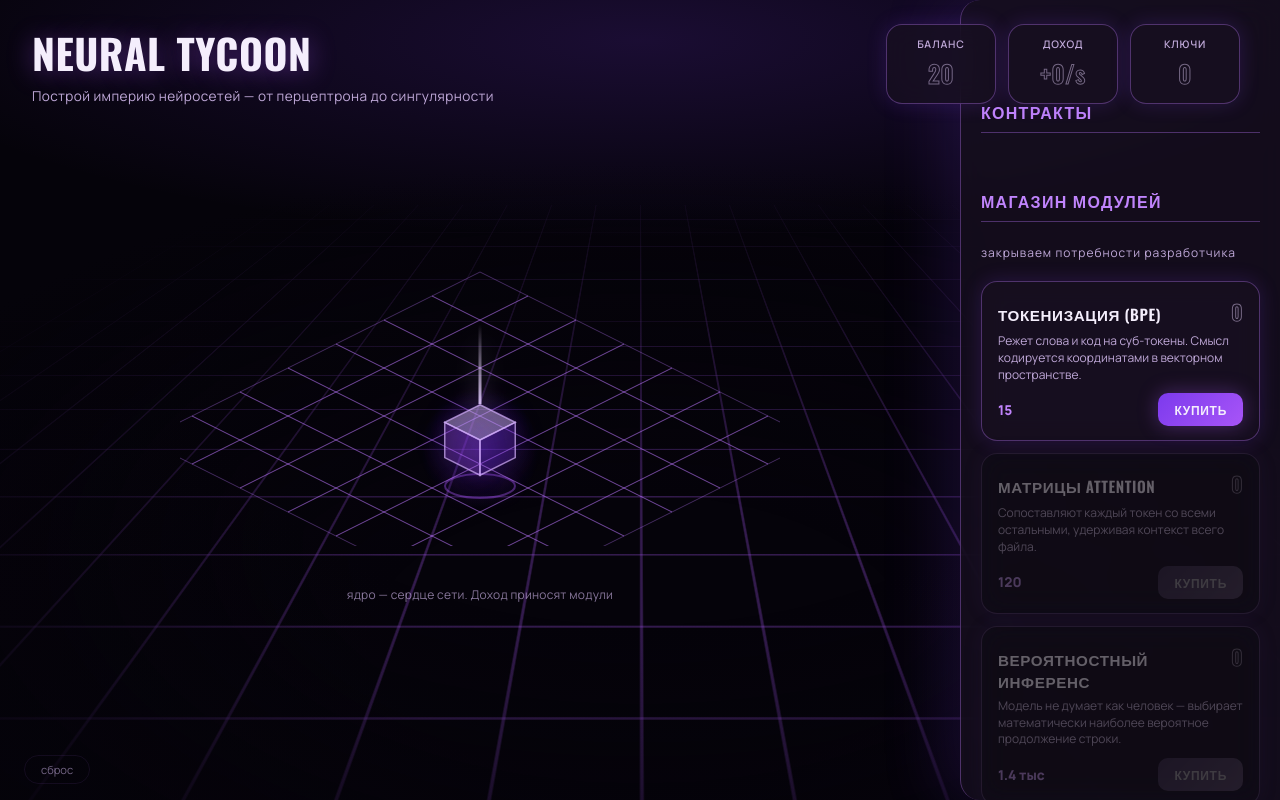
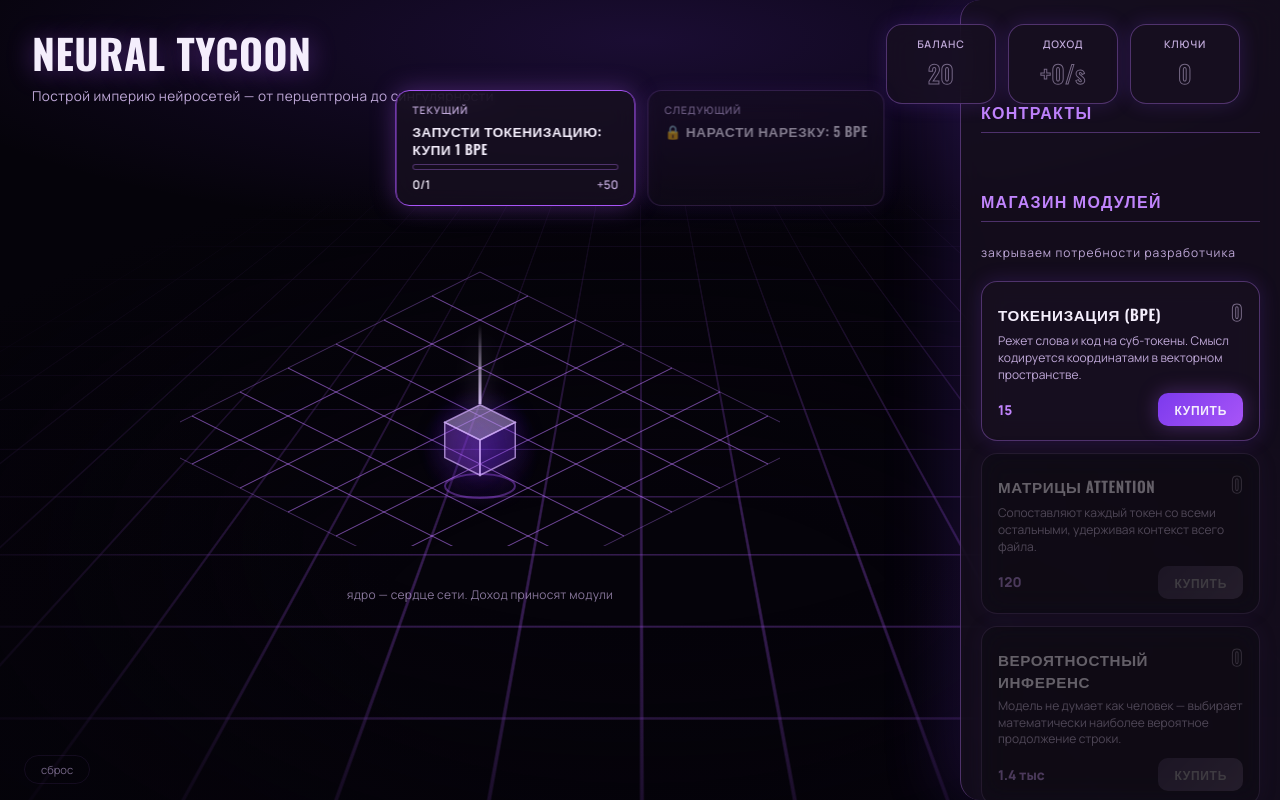
Before and after one commit to a80479314-a11y/neural-tycoon, a React (Vite) app: page / in a window 1280 px wide. Built offline with nearby package versions, Linux system fonts and the light colour scheme.

Commit message:
task snapshot 0fa098a5-579b-41c2-925a-dd2e67981e99

```diff
--- a/config.js
+++ b/config.js
@@ -29,5 +29,15 @@ export const CONFIG = {
     {id:'m_gpu',  for:'gpu',  name:'Диспетчер инференса',    cost:90000},
     {id:'m_inf',  for:'inf',  name:'Оператор Astra',         cost:1200000},
     {id:'m_ver',  for:'ver',  name:'Verifier: авто-аудит',   cost:5000000}
+  ],
+  quests: [
+    {id:'q1', text:'Запусти токенизацию: купи 1 BPE',        goal:{type:'own', id:'bpe', n:1},       reward:50},
+    {id:'q2', text:'Нарасти нарезку: 5 BPE',                  goal:{type:'own', id:'bpe', n:5},       reward:200},
+    {id:'q3', text:'Контекст важен: 1 Матрица Attention',     goal:{type:'own', id:'attn', n:1},      reward:400},
+    {id:'q4', text:'Первый контракт: выполни любой',          goal:{type:'contracts', n:1},           reward:1000},
+    {id:'q5', text:'Автоматизация: найми Архитектора BPE',    goal:{type:'hire', id:'m_bpe', n:1},    reward:2500},
+    {id:'q6', text:'Масштаб: 5 Матриц Attention',             goal:{type:'own', id:'attn', n:5},      reward:5000},
+    {id:'q7', text:'Переживи серый шлюз: купи Model Verifier',goal:{type:'own', id:'ver', n:1},       reward:50000},
+    {id:'q8', text:'Путь к сингулярности: lifetime 1 млн',    goal:{type:'lifetime', n:1000000},      reward:250000}
   ]
 };
--- a/game.js
+++ b/game.js
@@ -11,8 +11,11 @@ const state = {
   contractOffer: null, // {target, reward, acceptUntil}
   contractActive: null, // {target, reward, progress, endsAt}
   lastOfferTime: 0,
+  contractsDone: 0,
   // Менеджеры
-  managers: {}
+  managers: {},
+  // Квесты
+  questIndex: 0
 };
 
 // Инициализация owned и purchased
@@ -262,6 +265,8 @@ setInterval(() => {
   updateContractOffer();
   updateContractActive();
   tryOfferContract();
+  completeQuest();
+  renderQuests();
 }, 100);
 
 // Тик менеджеров (5s)
@@ -371,6 +376,7 @@ function updateContractActive() {
   // Проверяем успех
   if (contract.progress >= contract.target) {
     state.money += contract.reward;
+    state.contractsDone++;
     showToast(`Контракт выполнен: +${formatNumber(contract.reward)}`, 'success');
     state.contractActive = null;
     const contractsEl = document.getElementById('contracts');
@@ -931,12 +937,107 @@ window.addEventListener('resize', () => {
   initCanvas();
 });
 
+// ========== Квесты ==========
+function getQuestProgress(quest) {
+  const goal = quest.goal;
+
+  switch (goal.type) {
+    case 'own':
+      return Math.min(state.owned[goal.id] || 0, goal.n);
+    case 'hire':
+      return state.managers[goal.id] ? 1 : 0;
+    case 'contracts':
+      return Math.min(state.contractsDone, goal.n);
+    case 'lifetime':
+      return Math.min(Math.floor(state.lifetime), goal.n);
+    default:
+      return 0;
+  }
+}
+
+function isQuestComplete(quest) {
+  return getQuestProgress(quest) >= quest.goal.n;
+}
+
+function completeQuest() {
+  if (state.questIndex >= CONFIG.quests.length) return;
+
+  const quest = CONFIG.quests[state.questIndex];
+  if (!isQuestComplete(quest)) return;
+
+  state.money += quest.reward;
+  showToast(`Квест выполнен: +${formatNumber(quest.reward)}`, 'success');
+  state.questIndex++;
+  renderQuests();
+}
+
+function renderQuests() {
+  const questsEl = document.getElementById('quests');
+  if (!questsEl) return;
+
+  questsEl.innerHTML = '';
+
+  // Все квесты пройдены
+  if (state.questIndex >= CONFIG.quests.length) {
+    const slot = document.createElement('div');
+    slot.className = 'quest-slot quest-slot--complete';
+    slot.innerHTML = '<div class="quest-slot__text">ВСЕ КВЕСТЫ ПРОЙДЕНЫ</div>';
+    questsEl.appendChild(slot);
+    return;
+  }
+
+  // Предыдущий квест (если есть)
+  if (state.questIndex > 0) {
+    const prevQuest = CONFIG.quests[state.questIndex - 1];
+    const slot = document.createElement('div');
+    slot.className = 'quest-slot quest-slot--done';
+    slot.innerHTML = `
+      <div class="quest-slot__label">Предыдущий</div>
+      <div class="quest-slot__text">ВЫПОЛНЕНО</div>
+    `;
+    questsEl.appendChild(slot);
+  }
+
+  // Текущий квест
+  const currentQuest = CONFIG.quests[state.questIndex];
+  const progress = getQuestProgress(currentQuest);
+  const progressPct = (progress / currentQuest.goal.n) * 100;
+
+  const currentSlot = document.createElement('div');
+  currentSlot.className = 'quest-slot quest-slot--current';
+  currentSlot.innerHTML = `
+    <div class="quest-slot__label">Текущий</div>
+    <div class="quest-slot__text">${currentQuest.text}</div>
+    <div class="quest-slot__progress-bar">
+      <div class="quest-slot__progress-fill" style="width:${progressPct}%"></div>
+    </div>
+    <div class="quest-slot__stats">
+      <span>${progress}/${currentQuest.goal.n}</span>
+      <span class="quest-slot__reward">+${formatNumber(currentQuest.reward)}</span>
+    </div>
+  `;
+  questsEl.appendChild(currentSlot);
+
+  // Следующий квест (если есть)
+  if (state.questIndex < CONFIG.quests.length - 1) {
+    const nextQuest = CONFIG.quests[state.questIndex + 1];
+    const slot = document.createElement('div');
+    slot.className = 'quest-slot quest-slot--next';
+    slot.innerHTML = `
+      <div class="quest-slot__label">Следующий</div>
+      <div class="quest-slot__text">🔒 ${nextQuest.text}</div>
+    `;
+    questsEl.appendChild(slot);
+  }
+}
+
 // Инициализация
 initCanvas();
 animate();
 renderShop();
 renderUpgrades();
 renderManagers();
+renderQuests();
 
 // ========== Система событий ==========
 let toastTimeout = null;
--- a/index.html
+++ b/index.html
@@ -30,6 +30,9 @@
       <h1 class="header__title">Neural Tycoon</h1>
       <p class="header__subtitle">Построй империю нейросетей — от перцептрона до сингулярности</p>
     </header>
+
+    <!-- Quests Bar -->
+    <div class="quests-bar" id="quests"></div>
 
     <!-- HUD Chips -->
     <div class="hud">
--- a/styles.css
+++ b/styles.css
@@ -200,6 +200,112 @@ body {
   letter-spacing: 0.02em;
   text-align: center;
   opacity: 0.7;
+}
+
+/* ---------- Quests Bar ---------- */
+.quests-bar {
+  position: fixed;
+  top: 90px;
+  left: 50%;
+  transform: translateX(-50%);
+  z-index: 15;
+  display: flex;
+  gap: 12px;
+  max-width: 800px;
+}
+
+.quest-slot {
+  background: var(--glass-bg);
+  border: 1px solid var(--line);
+  border-radius: 14px;
+  padding: 12px 16px;
+  backdrop-filter: blur(12px);
+  -webkit-backdrop-filter: blur(12px);
+  box-shadow: 0 0 20px rgba(124, 58, 237, 0.2);
+  min-width: 180px;
+  max-width: 240px;
+  display: flex;
+  flex-direction: column;
+  gap: 6px;
+}
+
+.quest-slot__label {
+  font-family: 'Manrope', sans-serif;
+  font-weight: 600;
+  font-size: 0.65rem;
+  text-transform: uppercase;
+  letter-spacing: 0.08em;
+  color: var(--muted);
+}
+
+.quest-slot__text {
+  font-family: 'Oswald', sans-serif;
+  font-weight: 600;
+  font-size: 0.85rem;
+  text-transform: uppercase;
+  letter-spacing: 0.04em;
+  color: var(--text);
+  line-height: 1.3;
+}
+
+.quest-slot--done {
+  border-color: var(--green);
+  box-shadow: 0 0 20px rgba(70, 247, 154, 0.3);
+}
+
+.quest-slot--done .quest-slot__text {
+  color: var(--green);
+}
+
+.quest-slot--current {
+  border-color: var(--primary);
+  box-shadow: 0 0 25px rgba(168, 85, 247, 0.35);
+}
+
+.quest-slot--next {
+  opacity: 0.5;
+}
+
+.quest-slot--complete {
+  min-width: 400px;
+  text-align: center;
+  border-color: var(--green);
+  box-shadow: 0 0 30px rgba(70, 247, 154, 0.4);
+}
+
+.quest-slot--complete .quest-slot__text {
+  color: var(--green);
+  font-size: 1rem;
+}
+
+.quest-slot__progress-bar {
+  width: 100%;
+  height: 6px;
+  background: rgba(24, 16, 32, 0.6);
+  border: 1px solid var(--line);
+  border-radius: 3px;
+  overflow: hidden;
+}
+
+.quest-slot__progress-fill {
+  height: 100%;
+  background: linear-gradient(135deg, var(--deep), var(--primary));
+  border-radius: 2px;
+  transition: width 0.3s ease;
+}
+
+.quest-slot__stats {
+  display: flex;
+  justify-content: space-between;
+  align-items: center;
+  font-family: 'Manrope', sans-serif;
+  font-weight: 600;
+  font-size: 0.75rem;
+  color: var(--text);
+}
+
+.quest-slot__reward {
+  color: var(--muted);
 }
 
 /* ---------- Isometric Map Canvas ---------- */
```
